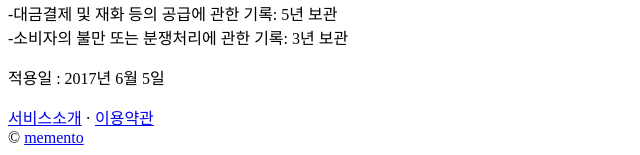
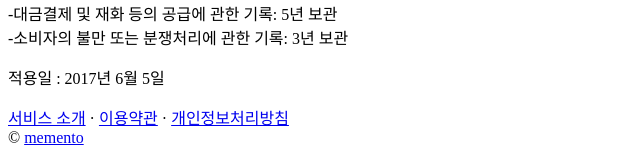
Before and after one commit to memento7/service-frontend, a Python web app: template template/intro/privacy.html in a window 1280 px wide. Shown: the part 2160-2315 px from the top of the page, without its empty margins (0-640 px from the left). Run offline with Jinja, Linux system fonts and the light colour scheme; the template is opened without the code that fills it, so the values that code supplies are empty; some libraries are stand-ins or nearby versions.

Commit message:
Improve details \
Use `cover` on image thumbnail background-size
Unify footer on intro pages
Remove no-image event on home>watchable-events
Fix size of emotion bubble on event-tile

```diff
--- a/static/css/components.css
+++ b/static/css/components.css
@@ -203,6 +203,9 @@ i.icon.icon-sad{ background-position: -20px -44px }
 .emotion-bubbles .emotion > span{ vertical-align: middle; }
 .emotion-bubbles .emotion > i{
 	display: inline-block;
+	width: 8px;
+	height: 8px;
+
 	background-color: #ccc;
 	border-radius: 50%;
 	vertical-align: middle;
@@ -226,6 +229,7 @@ i.icon.icon-sad{ background-position: -20px -44px }
 	background-color: transparent;
 	/*background-size: auto 80px;*/
 	background-size: 120px auto;
+	background-size: cover !important;
 	background-position: center 10%;
 	background-repeat: no-repeat;
 }
--- a/static/css/global.css
+++ b/static/css/global.css
@@ -87,7 +87,8 @@ html,body{
 	width: 100%;
 	background-color: #999;
 	background-size: 100% auto;
-	background-position: center 40%;
+	background-size: cover;
+	background-position: center 20%;
 }
 
 
--- a/static/css/people_magazine.css
+++ b/static/css/people_magazine.css
@@ -25,6 +25,7 @@ section#people-header{
 section#people-header .background{
 	height: inherit;
 	z-index: 1;
+	background-position: center 35%;
 	/*filter: brightness(90%);*/
 }
 section#people-header .background-filter{
--- a/static/js/global.js
+++ b/static/js/global.js
@@ -315,10 +315,6 @@ var sidebar = (function () {
 		return colors[Math.floor( Math.random() * colors.length )];
 	});
 
-	Handlebars.registerHelper('emotion_size', function(value, options) {
-		return value / 20 * 13;
-	});
-
 
 	Handlebars.registerHelper ('truncate', function (str, len, options) {
 		if (str.length > len && str.length > 0) {
--- a/template/intro/about.html
+++ b/template/intro/about.html
@@ -71,6 +71,8 @@
 	</section>
 
 	<section class="center footer">
+		<a href="/about/">서비스 소개</a>
+		<span>·</span>
 		<a href="/terms/">이용약관</a>
 		<span>·</span>
 		<a href="/privacy/">개인정보처리방침</a>
--- a/template/intro/privacy.html
+++ b/template/intro/privacy.html
@@ -99,9 +99,11 @@
 	</section>
 
 	<section class="center footer">
-		<a href="/about/">서비스소개</a>
+		<a href="/about/">서비스 소개</a>
 		<span>·</span>
 		<a href="/terms/">이용약관</a>
+		<span>·</span>
+		<a href="/privacy/">개인정보처리방침</a>
 	</section>
 
 {% endblock %}
--- a/template/intro/terms.html
+++ b/template/intro/terms.html
@@ -97,7 +97,9 @@
 	</section>
 
 	<section class="center footer">
-		<a href="/about/">서비스소개</a>
+		<a href="/about/">서비스 소개</a>
+		<span>·</span>
+		<a href="/terms/">이용약관</a>
 		<span>·</span>
 		<a href="/privacy/">개인정보처리방침</a>
 	</section>
--- a/template/layouts/default.html
+++ b/template/layouts/default.html
@@ -99,22 +99,14 @@
 
 						{{# if this.emotions.[0] }}
 						<span class="emotion">
-							<i style="
-								width: {{ emotion_size this.emotions.[0].weight }}px;
-								height: {{ emotion_size this.emotions.[0].weight }}px;
-								background-color: {{ random_color }}
-							"></i>
+							<i style="background-color: {{ random_color }}"></i>
 							<span>{{ this.emotions.[0].emotion }}</span>
 						</span>
 						{{/ if }}
 
 						{{# if this.emotions.[1] }}
 						<span class="emotion">
-							<i style="
-								width: {{ emotion_size this.emotions.[1].weight }}px;
-								height: {{ emotion_size this.emotions.[1].weight }}px;
-								background-color: {{ random_color }}
-							"></i>
+							<i style="background-color: {{ random_color }}"></i>
 							<span>{{ this.emotions.[1].emotion }}</span>
 						</span>
 						{{/ if }}
--- a/template/macros/event_tile.html
+++ b/template/macros/event_tile.html
@@ -2,11 +2,7 @@
 	{% for emotion in emotions %}
 		{% if loop.index <= max %}
 		<span class="emotion">
-			<i style="
-				width: {{ emotion.weight / 20 * max_size }}px;
-				height: {{ emotion.weight / 20 * max_size }}px;
-				background-color: {{ rand_color() }}
-			"></i>
+			<i style="background-color: {{ rand_color() }}"></i>
 			<span>{{ emotion.emotion }}</span>
 		</span>
 		{% endif %}
```
Also changed, not shown: views/home.py (+6 -3 lines), static/images/cover.png.
